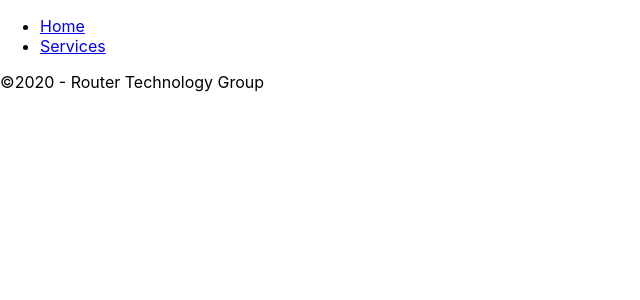
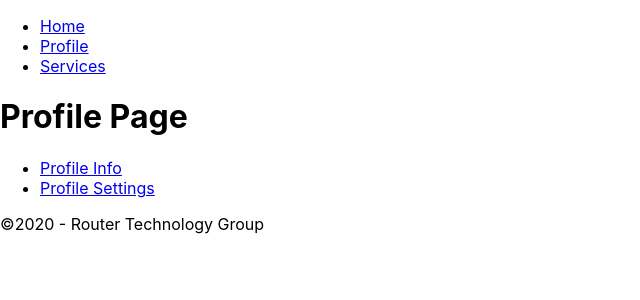
Before and after one commit to shirkedarshan/React-Practice-with-Add-To-Cart, a React (Create React App) app: page /user in a window 1280 px wide. Shown: the top 300 px of the page, without its empty margins (0-640 px from the left). Built offline with nearby package versions, Linux system fonts and the light colour scheme; the HTML template or start-up script is replaced by a standard one.

Commit message:
***React router : useRouteMatch()***

```diff
--- a/src/App.js
+++ b/src/App.js
@@ -19,16 +19,10 @@ function App() {
                 <Route exact path="/">
                     <Home />
                 </Route>
-                <Route exact path="/profile">
+                <Route path="/user">
                     <Profile />
                 </Route>
 
-                <Route path="/profile/info">
-                    <Info/>
-                </Route>
-                <Route path="/profile/settings">
-                    <Settings/>
-                </Route>
                 <Route exact path="/services" >
                     <ServicesList />
                 </Route>
--- a/src/components/Header.js
+++ b/src/components/Header.js
@@ -6,6 +6,7 @@ function Header() {
         <header>
             <ul>
                 <li><Link to="/">Home</Link></li>
+                <li><Link to="/user">Profile</Link></li>
                 <li><Link to="/services">Services</Link></li>
             </ul>
         </header>
--- a/src/pages/profile/Profile.js
+++ b/src/pages/profile/Profile.js
@@ -1,17 +1,33 @@
 import React from "react"
-import {Link} from "react-router-dom"
+import {Link, Switch, Route, useRouteMatch} from "react-router-dom"
 
 import Settings from "./Settings"
 import Info from "./Info"
 
 function Profile() {
+    const {path, url} = useRouteMatch()
+    console.log(path)
+    // {
+    //     path: "/user",
+    //     url: "/user"
+    // }
+
     return (
         <div>
             <h1>Profile Page</h1>
             <ul>
-                <li><Link to="/profile/info">Profile Info</Link></li>
-                <li><Link to="/profile/settings">Profile Settings</Link></li>
+                <li><Link to={`${url}/info`}>Profile Info</Link></li>
+                <li><Link to={`${url}/settings`}>Profile Settings</Link></li>
             </ul>
+
+            <Switch>
+                <Route path={`${path}/info`}>
+                    <Info/>
+                </Route>
+                <Route path={`${path}/settings`}>
+                    <Settings/>
+                </Route>
+            </Switch>
         </div>
     )
 }
```
Also changed, not shown: 1 other file (tests, documents, lock files or other folders).
